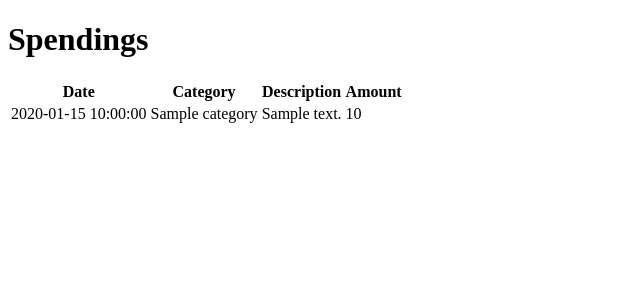
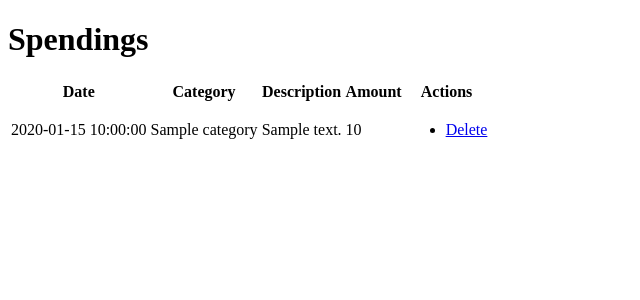
Before and after one commit to martinlevesque/mini-spend-tracker, a Flask app: template templates/spendings/latest.html in a window 1280 px wide. Shown: the top 300 px of the page, without its empty margins (0-640 px from the left). Run offline with Flask 3, Linux system fonts and the light colour scheme; the template is opened without the code that fills it: most values are stand-ins (such as "Sample title", 1, 10 or a date in 2020).

Commit message:
delete spending

```diff
--- a/app.py
+++ b/app.py
@@ -51,6 +51,28 @@ def latest_spendings():
     spendings = [{'date': r[0], 'amount': r[1], 'description': r[2], 'category': r[3]} for r in raw_spendings]
 
     return render_template('/spendings/latest.html', spendings=spendings)
+
+
+@app.route('/spendings/delete')
+def delete_spending():
+    date = request.args.get('date')
+    amount = request.args.get('amount')
+    category = request.args.get('category')
+
+    session.execute(text("""
+        DELETE
+        FROM spendings
+        WHERE date = :date AND amount = :amount AND category = :category
+    """),
+                                    {
+                                        'date': date,
+                                        'amount': amount,
+                                        'category': category
+                                    })
+
+    session.commit()
+
+    return redirect(url_for('latest_spendings'))
 
 
 @app.route('/spendings/rules')
--- a/templates/spendings/latest.html
+++ b/templates/spendings/latest.html
@@ -10,6 +10,7 @@
         <th>Category</th>
         <th>Description</th>
         <th>Amount</th>
+        <th>Actions</th>
     </tr>
     {% for spending in spendings %}
         <tr>
@@ -17,6 +18,11 @@
             <td>{{ spending['category'] }}</td>
             <td>{{ spending['description'] }}</td>
             <td>{{ spending['amount'] }}</td>
+            <td>
+                <ul>
+                    <li><a onclick="return confirm('are you sure?')" href="/spendings/delete?date={{ spending['date'] }}&category={{ spending['category'] }}&amount={{ spending['amount'] }}">Delete</a></li>
+                </ul>
+            </td>
         </tr>
     {% endfor %}
 
```
